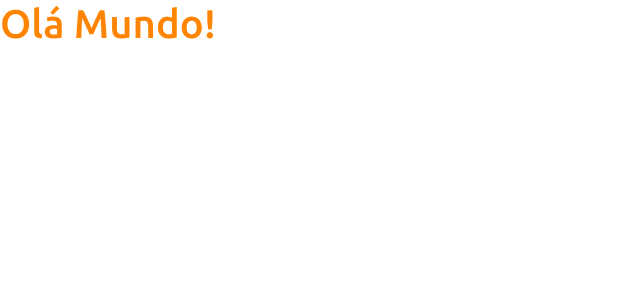
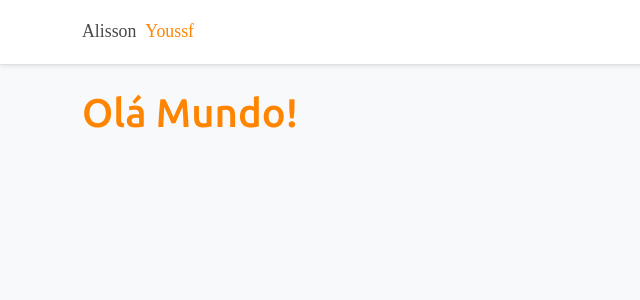
Before and after one commit to youssfbr/vendas5, a React (Create React App) app in the folder frontend/: page / in a window 1280 px wide. Shown: the top 300 px of the page, without its empty margins (0-640 px from the left). Built offline with nearby package versions, Linux system fonts and the light colour scheme.

Commit message:
Project web: NavBar Component

```diff
--- a/frontend/src/App.tsx
+++ b/frontend/src/App.tsx
@@ -1,10 +1,14 @@
+import NavBar from "shared/components/NavBar";
 
-function App() {
+const App = () => {
   return (
-    <div>
-      <h1 className="text-primary">Olá Mundo!</h1>
-    </div>
+    <>
+      <NavBar />
+      <div className="container bg-light">
+        <h1 className="text-primary">Olá Mundo!</h1>
+      </div>
+    </>
   );
-}
+};
 
 export default App;
--- a/frontend/src/assets/css/styles.css
+++ b/frontend/src/assets/css/styles.css
@@ -6,6 +6,7 @@
 html, body {
     height: 100%;
     font-family: "Ubuntu", sans-serif;
+    background-color: #F8F9FA;
 }
 
 #root {
--- /dev/null
+++ b/frontend/src/shared/components/NavBar/index.tsx
@@ -0,0 +1,15 @@
+import ImgDark from 'assets/img/alisson_logo.svg';
+
+const NavBar = () => {
+  return (
+    <div className="d-flex flex-column flex-md-row align-items-center pb-2 mb-4 border-bottom bg-white shadow-sm">
+      <div className="container">
+        <nav className="my-2 my-md-3 mr-md-3">
+            <img src={ImgDark} alt="Alisson Youssf" width="120" />
+        </nav>
+      </div>
+    </div>
+  );
+};
+
+export default NavBar;
```
Also changed, not shown: frontend/src/assets/img/alisson_logo.svg (added), 1 other file (tests, documents, lock files or other folders).
